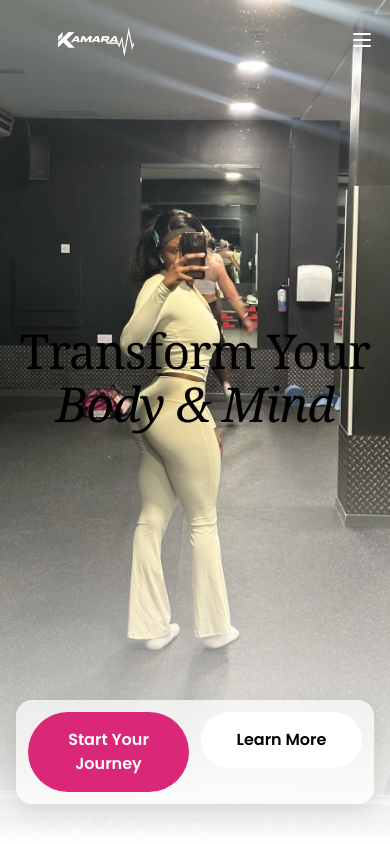
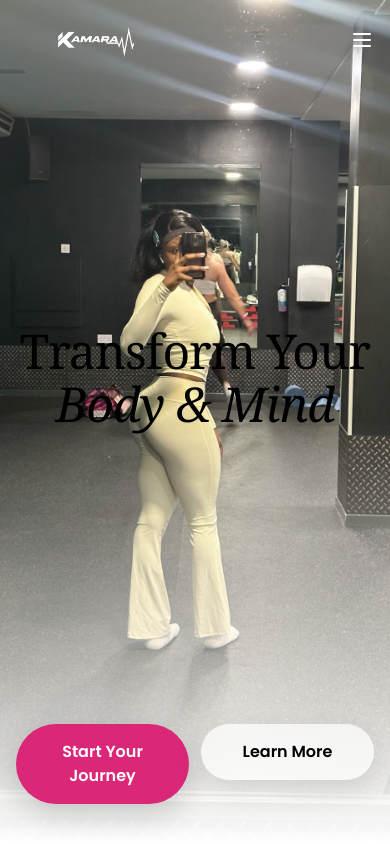
Before and after one commit to davidbanjo13-design/deekamara-fitness, a Next.js app: page / in a window 390 px wide. Shown: the top 844 px of the page. Built offline with nearby package versions, Linux system fonts and the light colour scheme.

Commit message:
Remove mobile CTA container border look

```diff
--- a/src/app/page.tsx
+++ b/src/app/page.tsx
@@ -69,19 +69,27 @@ export default function Home() {
         {/* Mobile CTAs pinned near bottom (so image stays clear) */}
         <div className="sm:hidden absolute left-0 right-0 z-20 px-4 pb-4" style={{ bottom: '24px' }}>
           <div className="max-w-lg mx-auto">
-            <div className="bg-white/70 backdrop-blur-md rounded-2xl p-3 shadow-[0_8px_24px_rgba(0,0,0,0.10)]">
             <div className="flex gap-3">
               <Link href="/quiz" className="flex-1">
-                  <Button variant="primary" size="md" fullWidth>
+                <Button
+                  variant="primary"
+                  size="md"
+                  fullWidth
+                  className="shadow-[0_10px_30px_rgba(0,0,0,0.18)]"
+                >
                   Start Your Journey
                 </Button>
               </Link>
               <Link href="/about" className="flex-1">
-                  <Button variant="secondary" size="md" fullWidth className="border-0">
+                <Button
+                  variant="secondary"
+                  size="md"
+                  fullWidth
+                  className="border-0 bg-white/70 backdrop-blur-md shadow-[0_10px_30px_rgba(0,0,0,0.12)]"
+                >
                   Learn More
                 </Button>
               </Link>
-              </div>
             </div>
           </div>
         </div>
```
Lines whose indentation alone changed are shown as unchanged.
